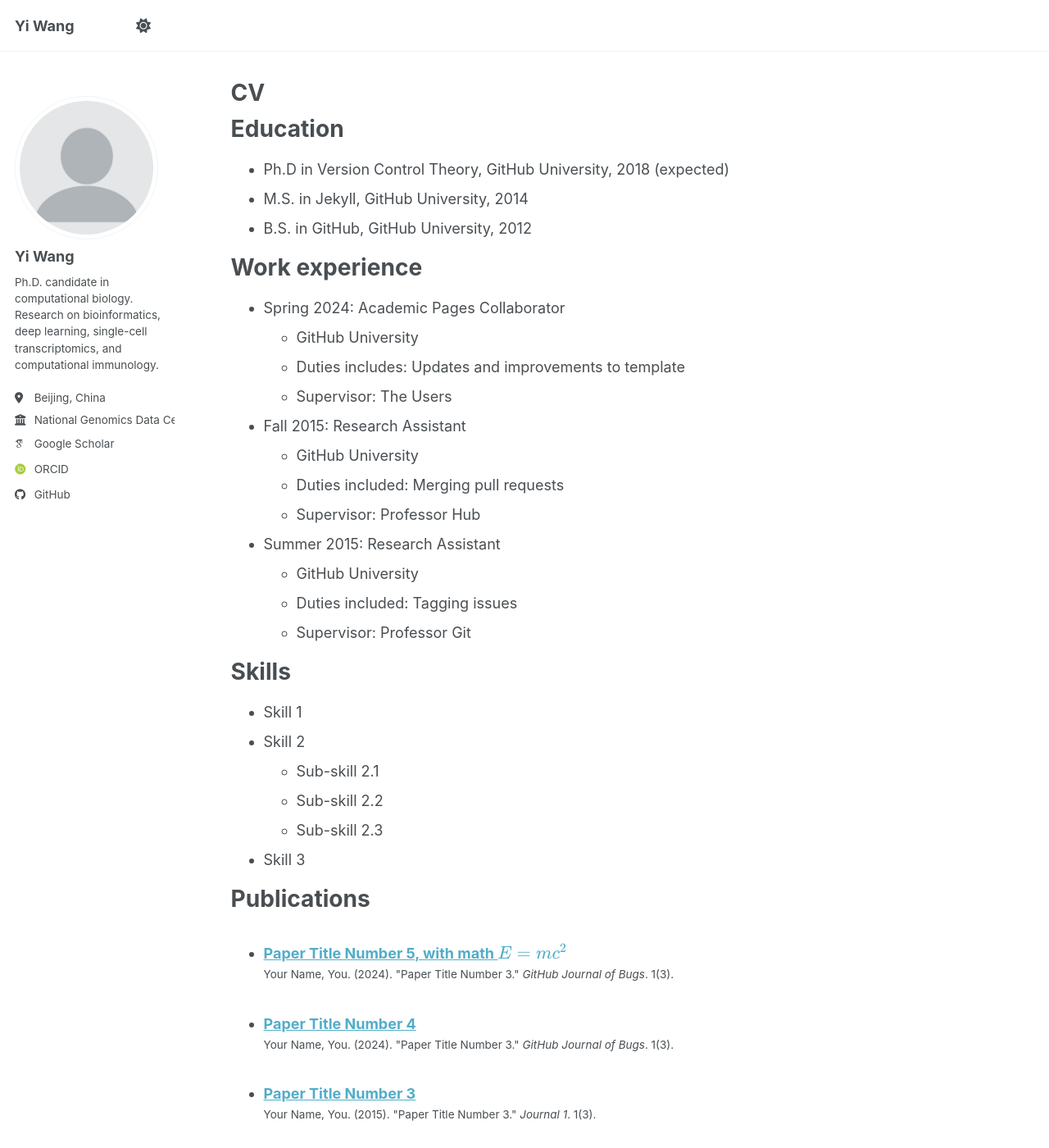
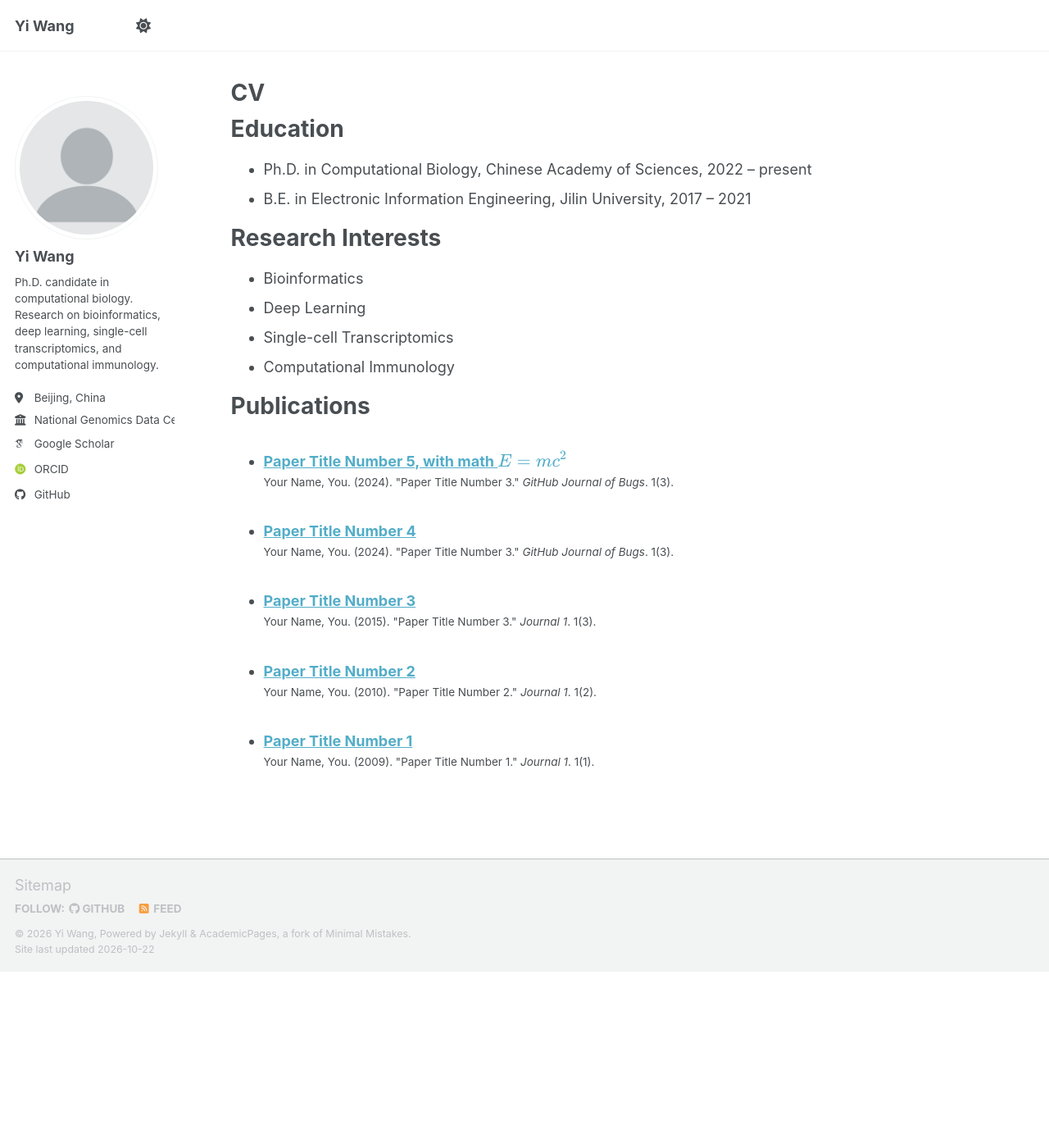
Before and after one commit to wy0411/wy0411.github.io, a Jekyll site: the page built from _pages/cv.md, in a window 1280 px wide and 1400 px high. Shown: the whole window at 82% size. Built offline with Jekyll 4.4.1, drawn with Linux system fonts in a browser that asks for light colours; some web fonts are replaced; a script bundle is joined from its source files by our own code; library files that are not in the unit come from our copies; some of the changed text lies outside the part shown.

Commit message:
Update cv.md

```diff
--- a/_pages/cv.md
+++ b/_pages/cv.md
@@ -11,54 +11,18 @@ redirect_from:
 
 Education
 ======
-* Ph.D in Version Control Theory, GitHub University, 2018 (expected)
-* M.S. in Jekyll, GitHub University, 2014
-* B.S. in GitHub, GitHub University, 2012
+* Ph.D. in Computational Biology, Chinese Academy of Sciences, 2022 – present
+* B.E. in Electronic Information Engineering, Jilin University, 2017 – 2021
 
-Work experience
+Research Interests
 ======
-* Spring 2024: Academic Pages Collaborator
-  * GitHub University
-  * Duties includes: Updates and improvements to template
-  * Supervisor: The Users
-
-* Fall 2015: Research Assistant
-  * GitHub University
-  * Duties included: Merging pull requests
-  * Supervisor: Professor Hub
-
-* Summer 2015: Research Assistant
-  * GitHub University
-  * Duties included: Tagging issues
-  * Supervisor: Professor Git
-
-Skills
-======
-* Skill 1
-* Skill 2
-  * Sub-skill 2.1
-  * Sub-skill 2.2
-  * Sub-skill 2.3
-* Skill 3
+* Bioinformatics
+* Deep Learning
+* Single-cell Transcriptomics
+* Computational Immunology
 
 Publications
 ======
   <ul>{% for post in site.publications reversed %}
     {% include archive-single-cv.html %}
   {% endfor %}</ul>
-
-Talks
-======
-  <ul>{% for post in site.talks reversed %}
-    {% include archive-single-talk-cv.html  %}
-  {% endfor %}</ul>
-
-Teaching
-======
-  <ul>{% for post in site.teaching reversed %}
-    {% include archive-single-cv.html %}
-  {% endfor %}</ul>
-
-Service and leadership
-======
-* Currently signed in to 43 different slack teams
```
